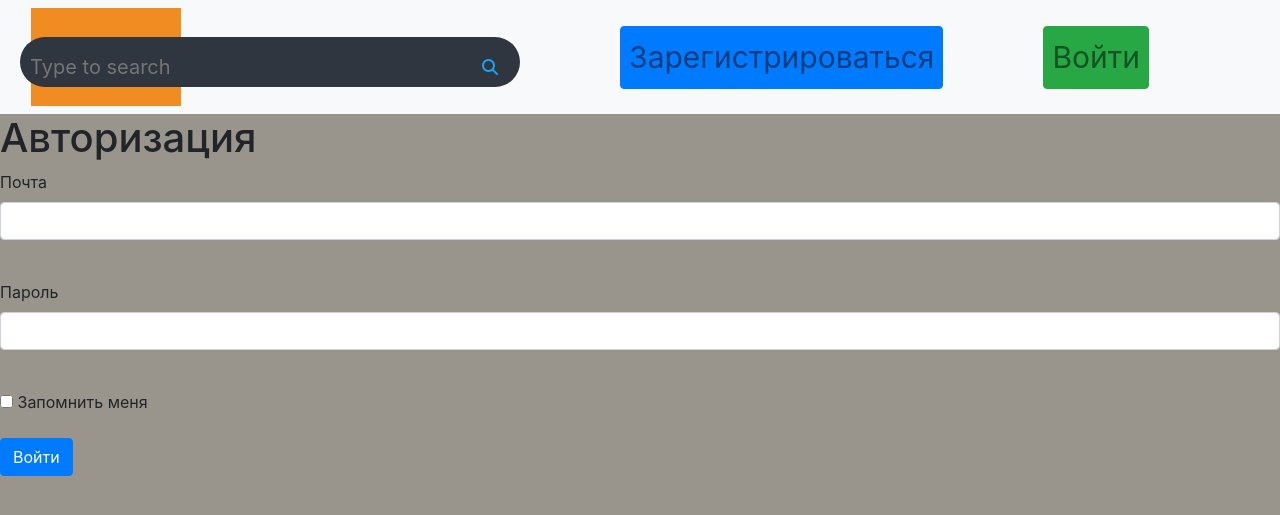
After one commit to smal-owl/who-know, a Flask app: page /login in a window 1280 px wide. The commit adds this page. Shown: the top 515 px of the page. Run offline with Flask 2, Linux system fonts and the light colour scheme; some libraries are stand-ins or nearby versions.

Commit message:
Добавил возможность войти в свой аккаунт.

```diff
--- a/data/test_user_resource.py
+++ b/data/test_user_resource.py
@@ -3,7 +3,6 @@ from requests import get, post, delete
 print(get("http://localhost:8080/api/v2/users").json())
 print(get("http://localhost:8080/api/v2/users/2").json())
 print(get("http://localhost:8080/api/v2/users/169").json())  # Нет такого
-print(get("http://localhost:8080/api/v2/users/Lox").json())  # Не тот формат
 
 print(post("http://localhost:8080/api/v2/users").json())  # Нет такого в словаре
 print(post("http://localhost:8080/api/v2/users", json={"name": "Миша"}).json())  # Не все поля
--- /dev/null
+++ b/forms/LoginForm.py
@@ -0,0 +1,10 @@
+from flask_wtf import FlaskForm
+from wtforms import EmailField, PasswordField, BooleanField, SubmitField
+from wtforms.validators import DataRequired
+
+
+class LoginForm(FlaskForm):
+    email = EmailField('Почта', validators=[DataRequired()])
+    password = PasswordField('Пароль', validators=[DataRequired()])
+    remember_me = BooleanField('Запомнить меня')
+    submit = SubmitField('Войти')
--- a/main.py
+++ b/main.py
@@ -1,5 +1,5 @@
 from flask import Flask, render_template
-from flask_login import LoginManager
+from flask_login import LoginManager, login_user, login_required, logout_user
 from werkzeug.utils import redirect
 
 from flask_restful import reqparse, abort, Api, Resource
@@ -10,6 +10,7 @@ from data import db_session, news_resources
 from data.users import User
 from data.news import News
 from forms.user import RegisterForm
+from forms.LoginForm import LoginForm
 
 app = Flask(__name__)
 api = Api(app)
@@ -70,10 +71,37 @@ def reqister():
     return render_template('register.html', title='Регистрация', form=form)
 
 
+@app.route('/login', methods=['GET', 'POST'])
+def login():
+    form = LoginForm()
+    if form.validate_on_submit():
+        db_sess = db_session.create_session()
+        user = db_sess.query(User).filter(User.email == form.email.data).first()
+        if user and user.check_password(form.password.data):
+            login_user(user, remember=form.remember_me.data)
+            return redirect("/")
+        return render_template('login.html',
+                               message="Неправильный логин или пароль",
+                               form=form)
+    return render_template('login.html', title='Авторизация', form=form)
+
+
+@app.route('/logout')
+@login_required
+def logout():
+    logout_user()
+    return redirect("/")
+
+
 @login_manager.user_loader
 def load_user(user_id):
     db_sess = db_session.create_session()
     user = db_sess.query(User).all()
+    if user.is_authenticated:
+        news = db_sess.query(News).filter(
+            (News.user == user) | (News.is_private != True))
+    else:
+        news = db_sess.query(News).filter(News.is_private != True)
     return db_sess.query(User).get(user_id)
 
 
--- a/templates/base.html
+++ b/templates/base.html
@@ -14,6 +14,9 @@
     <body>
 		<header>
 			<nav class="navbar navbar-expand-md navbar-light bg-light sticky-top">
+				{% if current_user.is_authenticated %}
+    				<a class="navbar-brand" href="/logout">{{ current_user.name }}</a>
+				{% else %}
 				<div class="container-fluid">
 					<a href="#" class="navbar-brad"><img src="/static/img/test-logo.jpg"></a>
 					<div class="collapse navbar-collapse" id="navbarResponsive">
@@ -27,14 +30,15 @@
 								</div>
 							</li>
 							<li class="nav-item">
-								<a href="/register" class="nav-link big-font-size">Зарегистрироваться</a>
+								<a href="/register" class="nav-link big-font-size btn btn-primary">Зарегистрироваться</a>
 							</li>
 							<li class="nav-item">
-								<a href="#" class="nav-link big-font-size">Войти</a>
+								<a href="/login" class="nav-link big-font-size btn btn-success">Войти</a>
 							</li>
 						</ul>
 					</div>
-				</div>
+				{% endif %}
+                </div>
 			</nav>
 		</header>
 		<main>
--- /dev/null
+++ b/templates/login.html
@@ -0,0 +1,29 @@
+{% extends "base.html" %}
+
+{% block content %}
+    <h1>Авторизация</h1>
+    <form action="" method="post">
+        {{ form.hidden_tag() }}
+        <p>
+            {{ form.email.label }}<br>
+            {{ form.email(class="form-control", type="email") }}<br>
+            {% for error in form.email.errors %}
+                <div class="alert alert-danger" role="alert">
+                    {{ error }}
+                </div>
+            {% endfor %}
+        </p>
+        <p>
+            {{ form.password.label }}<br>
+            {{ form.password(class="form-control", type="password") }}<br>
+            {% for error in form.password.errors %}
+                <div class="alert alert-danger" role="alert">
+                    {{ error }}
+                </div>
+            {% endfor %}
+        </p>
+        <p>{{ form.remember_me() }} {{ form.remember_me.label }}</p>
+        <p>{{ form.submit(type="submit", class="btn btn-primary") }}</p>
+        <div>{{ message }}</div>
+    </form>
+{% endblock %}
```
Also changed, not shown: db/blogs.db.
